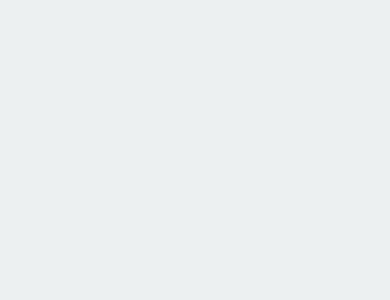
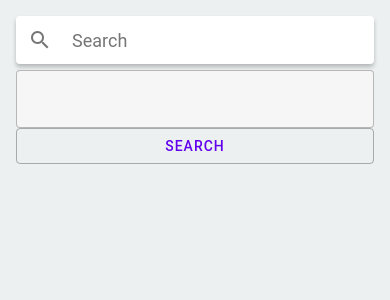
Before and after one commit to jimrahman/github_repo, a React Native app: screen / in a window 390 px wide. Shown: the top 300 px of the page. Built offline with nearby package versions, Linux system fonts and the light colour scheme.

Commit message:
search box, text show and button is added

```diff
--- a/components/Search.js
+++ b/components/Search.js
@@ -33,7 +33,7 @@ const Search = () => {
   console.log(searchQuery);
 
   return (
-    error !== null && (
+    error == null && (
       <View>
         <Searchbar
           placeholder="Search"
@@ -41,7 +41,14 @@ const Search = () => {
           value={searchQuery}
         />
         <TextInput mode="outlined" disabled={true} value={searchQuery} />
-        <Button mode="outlined" compact={true} onPress={() => fetching()}>
+        <Button
+          mode="outlined"
+          compact={true}
+          onPress={() => {
+            console.log("pressed");
+            fetching();
+          }}
+        >
           Search
         </Button>
         <Text>{searchQuery}</Text>
```
